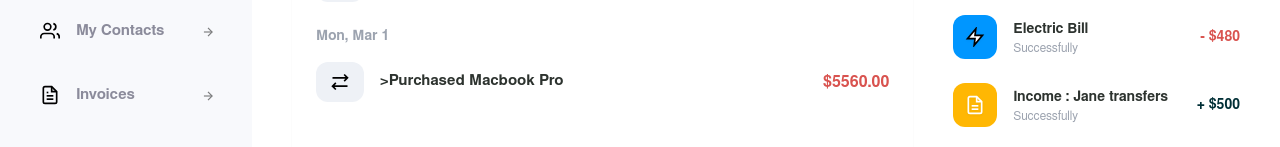
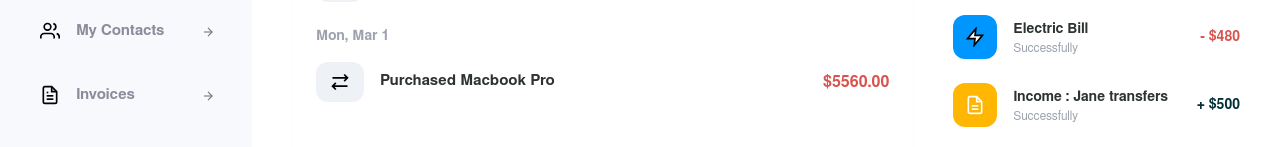
Before and after one commit to im-shourya/InsiderLogin, a React (Vite) app: page /dashboard in a window 1280 px wide. Shown: the part 561-708 px from the top of the page. Built offline with nearby package versions, Linux system fonts and the light colour scheme.

Commit message:
Fix typo

```diff
--- a/src/components/DashboardTransaction.jsx
+++ b/src/components/DashboardTransaction.jsx
@@ -70,7 +70,7 @@ export default function DashboardTransaction() {
                                 <div className="w-12 h-10 rounded-xl bg-[#eef1f6] flex items-center justify-center">
                                     <img src={transaction} alt="right" className="w-5 h-5" />
                                 </div>
-                                <p className="font-semibold text-[15px] text-[#2d332f]">>Purchased Macbook Pro</p>
+                                <p className="font-semibold text-[15px] text-[#2d332f]">Purchased Macbook Pro</p>
                             </div>
                             <span className="font-bold text-[#d9534f]">$5560.00</span>
                         </div>
```
